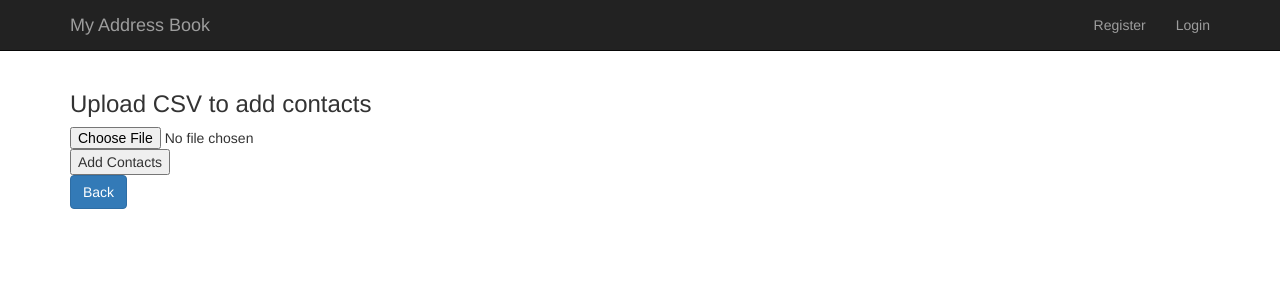
After one commit to tangoward/addressbook, a Django app: page /contacts/csv/ in a window 1280 px wide. The commit adds this page. Shown: the top 300 px of the page. Run offline with Django 3.2, Linux system fonts and the light colour scheme; some libraries are stand-ins or nearby versions.

Commit message:
added requirements.txt file

```diff
--- a/contacts/forms.py
+++ b/contacts/forms.py
@@ -7,8 +7,3 @@ class UserCreateForm(UserCreationForm):
     class Meta:
         fields = ('username', 'password1', 'password2')
         model = get_user_model()
-
-
-    def __init__(self, *args, **kwargs):
-    	super().__init__(*args, **kwargs)
-    	self.fields['username'].label = 'Username'
--- a/contacts/urls.py
+++ b/contacts/urls.py
@@ -13,4 +13,5 @@ urlpatterns = [
     path('create/', views.CreateContact.as_view(), name='create_contact'),
     path('update/<int:pk>', views.UpdateContact.as_view(), name='update_contact'),
     path('delete/<int:pk>', views.DeleteContact.as_view(), name='delete_contact'),
+    path('csv/', views.CsvView.as_view(), name='csv_import'),
 ]
--- a/contacts/views.py
+++ b/contacts/views.py
@@ -7,8 +7,9 @@ from django.views.generic import (
     DeleteView,
 )
 from django.urls import reverse_lazy
-from .models import ContactPerson
-from .forms import UserCreateForm
+import csv
+from contacts.models import ContactPerson
+from contacts.forms import UserCreateForm
 # Create your views here.
 
 
@@ -24,6 +25,11 @@ class ProfileView(ListView):
     queryset = ContactPerson.objects.all()
 
     def get_queryset(self):
+        """
+        List all the contacts associated to the currently logged in user.
+
+        """
+
         return self.queryset.filter(contact_owner=self.request.user)
 
 
@@ -44,7 +50,7 @@ class CreateContact(CreateView):
         """
 
         form.instance.contact_owner = self.request.user
-        return super(CreateContact, self).form_valid(form)
+        return super().form_valid(form)
 
 
 class UpdateContact(UpdateView):
@@ -59,3 +65,22 @@ class DeleteContact(DeleteView):
     context_object_name = 'contact'
     success_url = reverse_lazy('contacts:profile')
     template_name = 'contacts/delete_contact.html'
+
+
+# CSV
+class CsvView(TemplateView):
+    success_url = reverse_lazy('contacts:profile')
+    template_name = 'contacts/csv_read.html'
+
+    def post(self, request, *args, **kwargs):
+
+        new_csv = request.FILES['csv_file']
+
+        with open(new_csv) as csvfile:
+            readcsv = csv.reader(csvfile, delimiter=',')
+            header = readcsv.next()
+
+            for row in readcsv:
+                new_contact = ContactPerson.objects.create(first_name=row[0], last_name=row[1], contact_number=row[2], address=row[3])
+
+        return new_contact
--- /dev/null
+++ b/example.csv
@@ -0,0 +1 @@
+twaks,skawt,+639177312894,Quezon City
--- /dev/null
+++ b/requirements.txt
@@ -0,0 +1,6 @@
+Babel==2.5.3
+Django==2.0.2
+django-phonenumber-field==2.0.0
+phonenumberslite==8.9.0
+psycopg2==2.7.4
+pytz==2018.3
--- /dev/null
+++ b/templates/contacts/csv_read.html
@@ -0,0 +1,26 @@
+
+
+
+{% extends 'addressbook/base.html' %}
+
+
+{% block title_block %}Add Contacts Using CSV File{% endblock %}
+
+
+{% block body_block %}
+
+	<h3>Upload CSV to add contacts</h3>
+
+	<form method="POST" enctype="multipart/form-data">
+		{% csrf_token %}
+
+		<input type="file" name="csv_file" />
+
+		<input type="submit" value="Add Contacts" />
+
+
+	</form>
+
+	<a href="{% url 'contacts:profile' %}" class="btn btn-primary">Back</a>
+
+{% endblock %}
--- a/templates/contacts/profile.html
+++ b/templates/contacts/profile.html
@@ -29,5 +29,8 @@
 	</table>
 
 	<a href="{% url 'contacts:create_contact' %}" class="btn btn-primary">Add New Contact</a>
+	<br />
+	<br />
+	<a href="{% url 'contacts:csv_import' %}" class="btn btn-primary">Import CSV</a>
 
 {% endblock %}
```
Also changed, not shown: addressbook/settings.py (+7 -2 lines).
